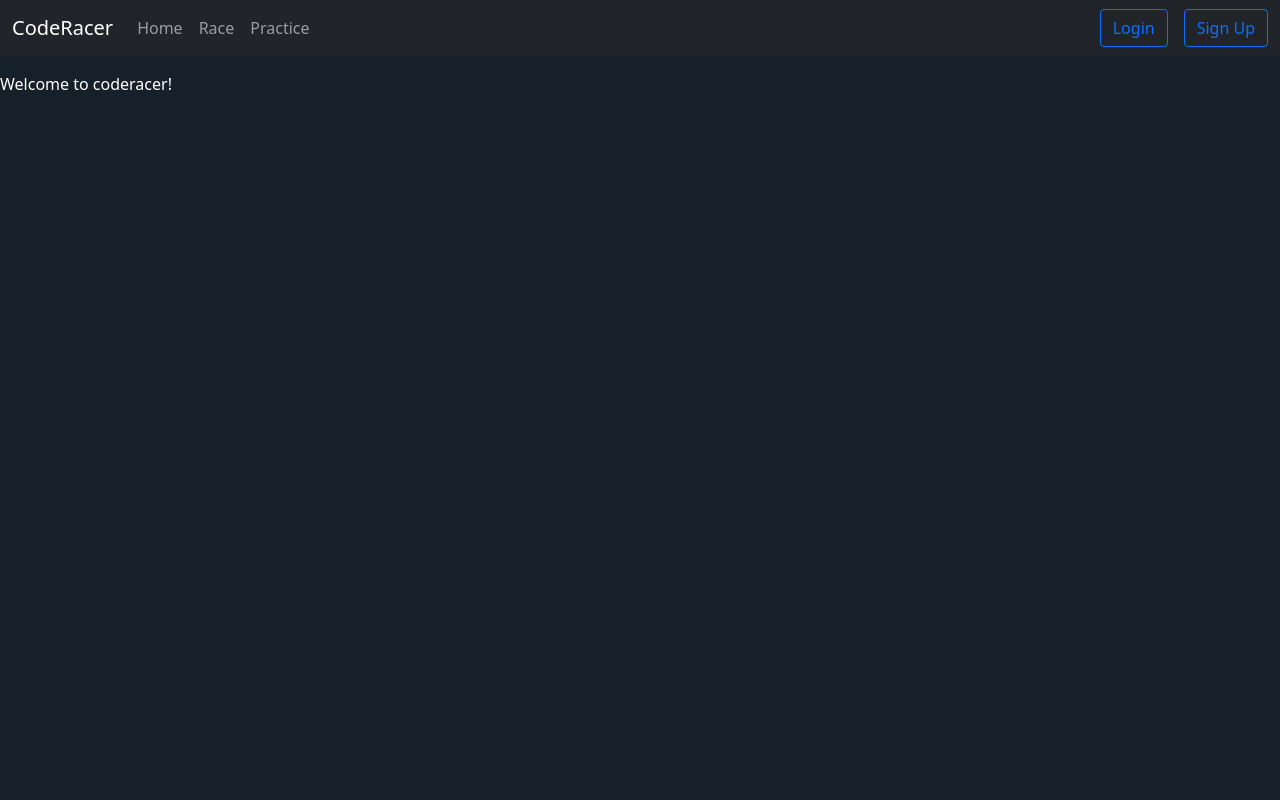
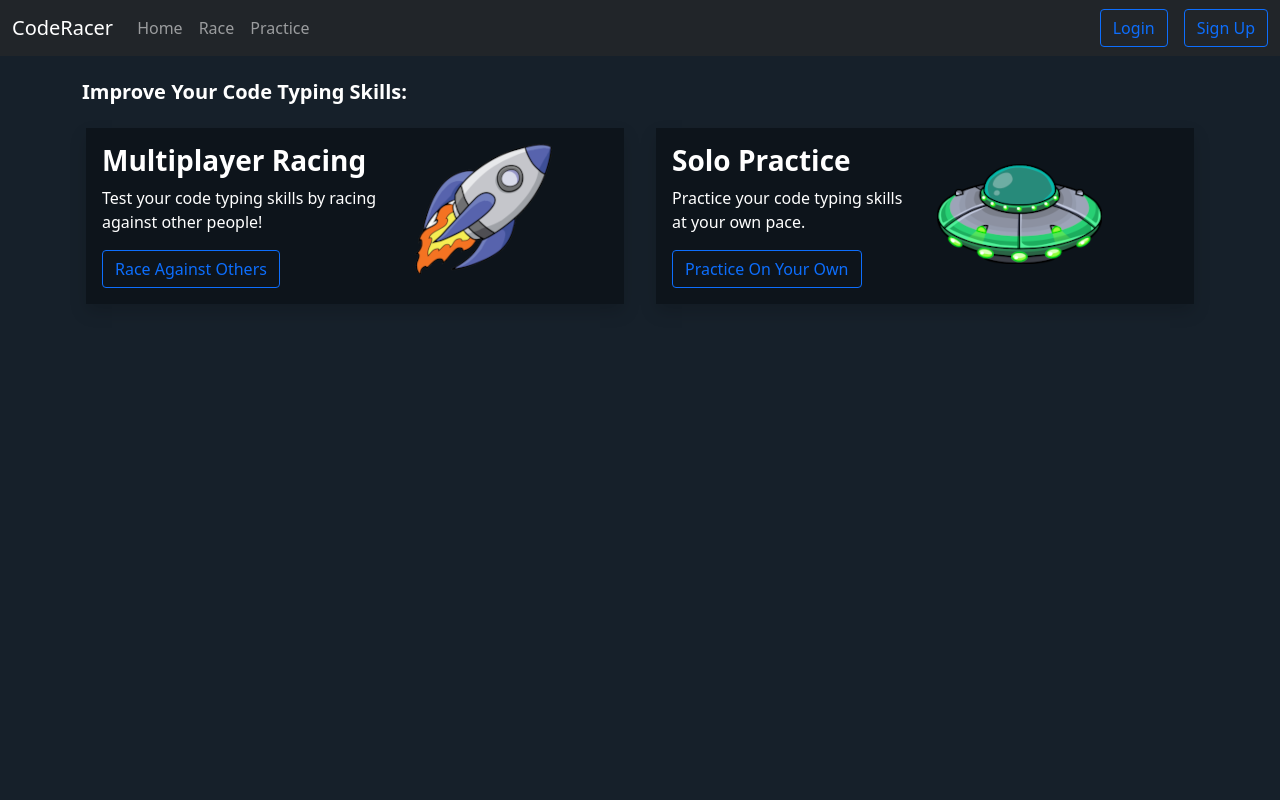
Before and after one commit to Graphcalibur/kfc-orbital-2021, a React (Create React App) app in the folder client/: page / in a window 1280 px wide. Shown: the top 800 px of the page. Built offline with nearby package versions, Linux system fonts and the light colour scheme; no server answers.

Commit message:
Improved home page with links to the other pages

```diff
--- a/client/src/pages/Home/Home.jsx
+++ b/client/src/pages/Home/Home.jsx
@@ -1,48 +1,68 @@
 import React from "react";
+import { Button, Col, Container, Row } from "react-bootstrap";
+import { useHistory } from "react-router-dom";
+
+import spaceship from "./images/spaceship.png";
+import ufo from "./images/ufo.png";
 
 const Home = () => {
-    return <p className="text">
-        Welcome to coderacer!
-        <br/>
-        <br/>
-        <br/>
-        <br/>
-        <br/>
-        <br/>
-        <br/>
-        <br/>
-        <br/>
-        <br/>
-        <br/>
-        <br/>
-        <br/>
-        <br/>
-        <br/>
-        <br/>
-        <br/>
-        <br/>
-        <br/>
-        <br/>
-        <br/>
-        <br/>
-        <br/>
-        <br/>
-        <br/>
-        <br/>
-        <br/>
-        <br/>
-        <br/>
-        <br/>
-        <br/>
-        <br/>
-        <br/>
-        <br/>
-        <br/>
-        <br/>
-        <br/>
-        <br/>
-        test
-    </p>
-}
+  const history = useHistory();
+
+  return (
+    <Container className="mt-4">
+      <h5 className="text">
+        <b>Improve Your Code Typing Skills:</b>
+      </h5>
+      <Row className="justify-content-evenly">
+        <Col md="6" className="p-3" fluid="sm">
+          <Container className="shadow p-3 box">
+            <Row className="justify-content-between">
+              <Col md="7">
+                <h3 className="text">
+                  <b>Multiplayer Racing</b>
+                </h3>
+                <p className="text">
+                  Test your code typing skills by racing against other people!
+                </p>
+                <Button
+                  variant="outline-primary"
+                  onClick={() => history.push(`/lang`)}
+                >
+                  Race Against Others
+                </Button>
+              </Col>
+              <Col md="5">
+                <img src={spaceship} alt="" />
+              </Col>
+            </Row>
+          </Container>
+        </Col>
+        <Col md="6" className="p-3" fluid="sm">
+          <Container className="shadow p-3 box">
+            <Row className="justify-content-between">
+              <Col md="6">
+                <h3 className="text">
+                  <b>Solo Practice</b>
+                </h3>
+                <p className="text">
+                  Practice your code typing skills at your own pace.
+                </p>
+                <Button
+                  variant="outline-primary"
+                  onClick={() => history.push(`/lang`)}
+                >
+                  Practice On Your Own
+                </Button>
+              </Col>
+              <Col md="6">
+                <img src={ufo} alt="" />
+              </Col>
+            </Row>
+          </Container>
+        </Col>
+      </Row>
+    </Container>
+  );
+};
 
 export default Home;
```
Also changed, not shown: client/src/pages/Home/images/spaceship.png (added), client/src/pages/Home/images/ufo.png (added).
